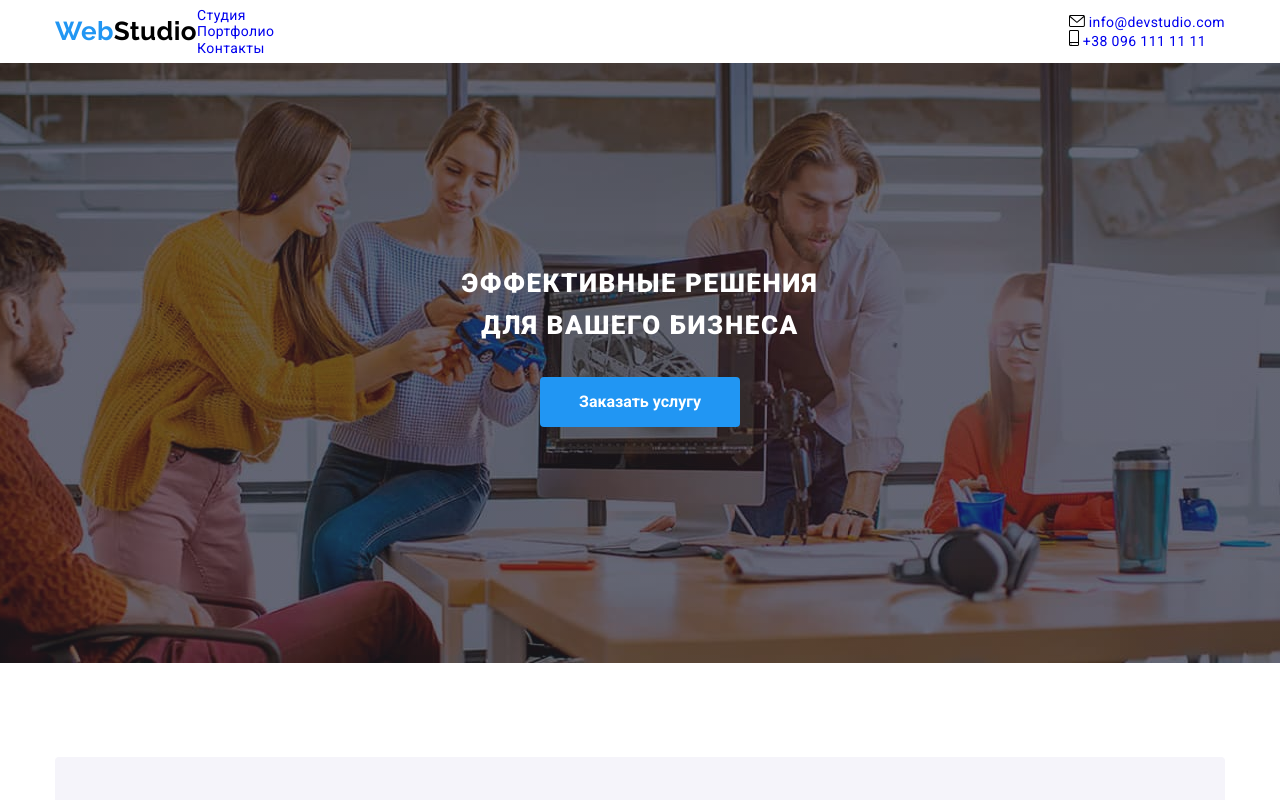
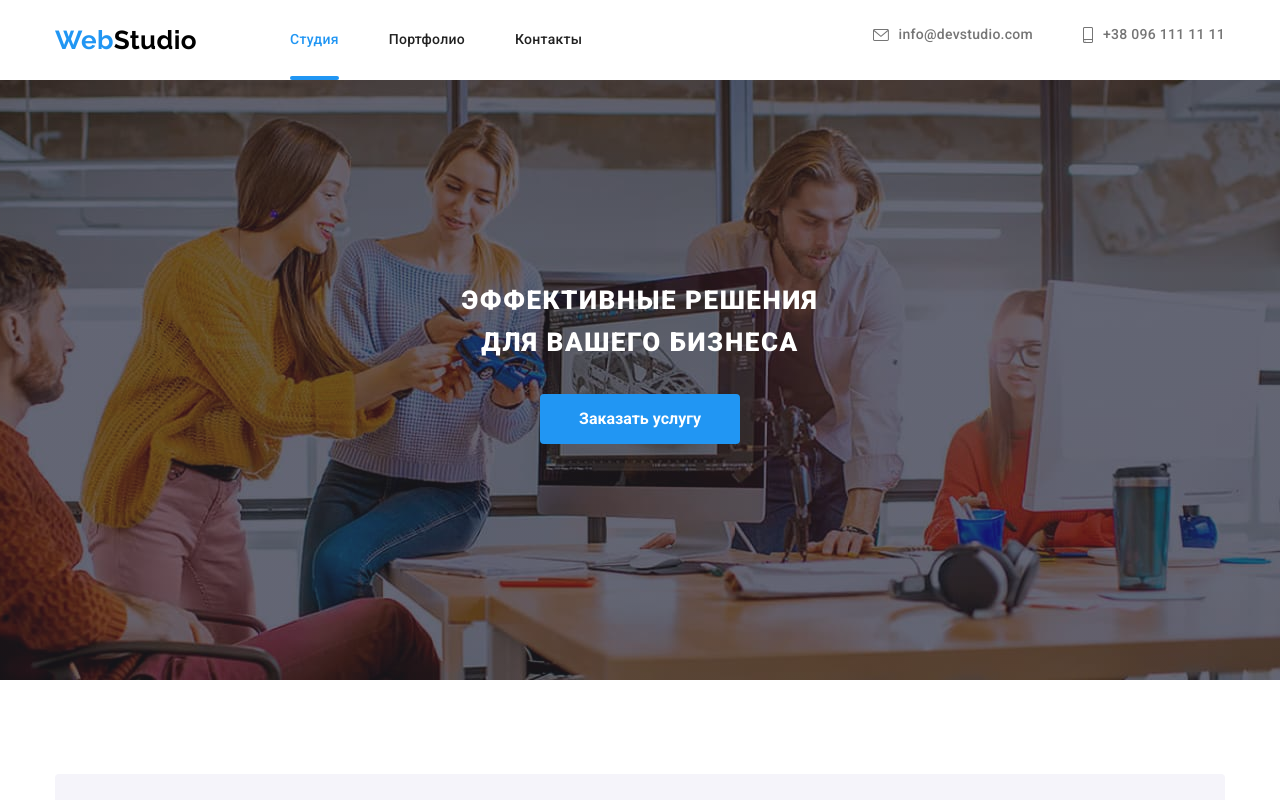
Before and after one commit to alinabihdan/goit-markup-hw-08, a plain HTML site: page index.html in a window 1280 px wide. Shown: the top 800 px of the page. Drawn offline with nearby package versions, Linux system fonts and the light colour scheme; a script that the page names is missing.

Commit message:
промежуточный пуш

```diff
--- a/sass/base/_container.scss
+++ b/sass/base/_container.scss
@@ -7,7 +7,12 @@
     .page-header & {
         display: flex;
         align-items: center;
-        justify-content: space-between;
+    }
+
+    @media screen and (max-width: 767px) {
+        .page-header & {
+            justify-content: space-between;
+        }
     }
 
     @media screen and (min-width: 480px) {
--- a/sass/components/_contacts.scss
+++ b/sass/components/_contacts.scss
@@ -3,3 +3,58 @@
         display: none;
     }
 }
+
+@include screen('tablet') {
+    .contacts__list {
+        margin-left: auto;
+    }
+
+    .contacts__item:not(:last-child) {
+        margin-bottom: 10px;
+    }
+
+    .contacts__icon {
+        display: block;
+        margin-right: 10px;
+        fill: currentColor;
+    }
+
+    .contacts__link {
+        display: flex;
+        align-items: center;
+
+        font-weight: 500;
+        letter-spacing: 0.02em;
+        line-height: 1.14;
+        color: var(--primary-text-color);
+        transition: color 250ms var(--standart-cubic);
+
+        &:hover,
+        &:focus {
+          color: var(--accent-color);
+        }
+    }
+}
+
+@include screen('desktop') {
+    .contacts__list {
+        display: flex;
+    }
+
+    .contacts__item {
+        margin-bottom: 0;
+    }
+
+    .contacts__item:not(:last-child) {
+        margin-right: 50px;
+    }
+
+    // .contacts__link {
+    //     padding-top: 32px;
+    //     padding-bottom: 32px;
+    // }
+}
+
+
+// padding-top: 32px;
+// padding-bottom: 32px;
--- a/sass/components/_logo.scss
+++ b/sass/components/_logo.scss
@@ -10,6 +10,14 @@
 
 .logo--top {
     padding: 16px 0;
+
+    @include screen('tablet') {
+        margin-right: 88px;
+    }
+
+    @include screen('desktop') {
+        margin-right: 93px;
+    }
 }
 
 .logo .web {
--- a/sass/components/_navigation.scss
+++ b/sass/components/_navigation.scss
@@ -10,56 +10,45 @@
         display: flex;
         align-items: center;
     }
+
+    .nav__list {
+        display: flex;
     }
 
+    .nav__link {
+        display: flex;
+        padding-top: 32px;
+        padding-bottom: 32px;
+        font-weight: 500;
+        letter-spacing: 0.02em;
+        line-height: 1.14;
+        color: var(--title-text-color);
+        transition: color 250ms var(--standart-cubic);
 
+        &:hover,
+        &:focus {
+            color: var(--accent-color);
+        }
+    }
 
-// NAVIGATION
+    .nav__item + .nav__item {
+    margin-left: 50px;
+    }
 
-// .nav {
-//     @include align();
-// }
+    .nav__link--current {
+    position: relative;
+    color: var(--accent-color);
 
-// .nav__list {
-//     @include align();
-//     margin-left: 93px;
-// }
-
-// .nav__link {
-//     @include align();
-
-//     padding-top: 32px;
-//     padding-bottom: 32px;
-
-//     font-weight: 500;
-//     letter-spacing: 0.02em;
-//     line-height: 1.14;
-//     color: var(--title-text-color);
-//     transition: color 250ms var(--standart-cubic);
-
-//     &:hover,
-//     &:focus {
-//         color: var(--accent-color);
-//     }
-// }
-
-// .nav__item + .nav__item {
-//     margin-left: 50px;
-// }
-
-// .nav__link--current {
-//     position: relative;
-//     color: var(--accent-color);
-
-//     &::after {
-//       content: '';
-//     position: absolute;
-//     left: 0;
-//     bottom: 0;
-//     display: block;
-//     width: 100%;
-//     height: 4px;
-//     border-radius: 2px;
-//     background-color: var(--accent-color);
-//     }
-// }
+        &::after {
+        content: '';
+        position: absolute;
+        left: 0;
+        bottom: 0;
+        display: block;
+        width: 100%;
+        height: 4px;
+        border-radius: 2px;
+        background-color: var(--accent-color);
+        }
+    }
+}
--- a/sass/layout/_clients.scss
+++ b/sass/layout/_clients.scss
@@ -2,40 +2,42 @@
     text-align: center;
 }
 
+.clients-list__icon {
+    fill: currentColor;
+}
+
+
 .clients-list {
+    display: flex;
 
     @media screen and (max-width: 1199px) {
-    display: flex;
-    flex-wrap: wrap;
-    justify-content: center;
-    margin: -15px;
-    }
-
-    &__icon {
-        fill: currentColor;
-    }
-}
-
-@media screen and (max-width: 1199px) {
-    .clients-list__item {
-        margin: 15px;
+        flex-wrap: wrap;
+        justify-content: center;
+        margin: -15px;
     }
 }
 
 .clients-list__item {
-    width: 170px;
+    margin: 15px;
+    width: calc((100% - 15px * 4) / 2);
     height: 90px;
+
+    @include screen('tablet') {
+        width: calc((100% - 15px * 6) / 3);
+    }
+
+    @include screen('desktop') {
+        width: calc((100% - 15px * 12) / 6);
+    }
 }
 
 .clients-list__link {
     @include flexcenter();
-
     height: 100%;
     width: 100%;
     cursor: pointer;
     border: 1px solid rgba(175, 177, 184, 1);
     border-radius: 4px;
-
     color: var(--icons-color);
     transition: color 250ms var(--standart-cubic), border-color 250ms var(--standart-cubic);
 
--- a/sass/layout/_header.scss
+++ b/sass/layout/_header.scss
@@ -17,11 +17,13 @@
 
     .mobile-menu {
         position: absolute;
+        top: 0;
+        left: 50%;
+        z-index: 10;
         width: 100%;
         max-width: 480px;
         height: 100vh;
-        top: 0;
-        left: 50%;
+
         transform: translateX(-50%) translateY(-110%);
         background-color: #fff;
         padding-top: 6vh;
@@ -31,10 +33,6 @@
         // padding: 48px 0px 10px 40px;
 
         transition: transform 250ms linear;
-
-        @media screen and (max-width: 374px) {
-            padding-left: 3vw;
-        }
     }
 
     .mobile-menu.is-open {
@@ -46,24 +44,9 @@
         top: 10px;
         right: 15px;
     }
-}
-
-@include screen('tablet') {
-    .burger {
-        display: none;
-    }
-
-    .mobile-menu {
-        display: none;
-    }
-}
 
     .mobile-menu-nav {
         margin-bottom: 38vh;
-
-    @media screen and (max-width: 374px) {
-        margin-bottom: 30vh;
-    }
     }
 
     .mobile-menu-nav__item:not(:last-child) {
@@ -145,15 +128,41 @@
         letter-spacing: 0.02em;
         color: var(--accent-color);
 
-    @media screen and (max-width:374px) {
+    }
+
+}
+
+
+@media screen and (max-width: 375px) {
+    .mobile-menu {
+    padding-left: 3vw;
+    }
+
+    .mobile-menu-nav {
+        margin-bottom: 30vh;
+    }
+
+    .mobile-menu-social__link {
         font-size: 16px;
     }
 }
 
 
+@include screen('tablet') {
+    .burger {
+        display: none;
+    }
+
+    .mobile-menu {
+        display: none;
+    }
+}
 
 
+@include screen('desktop') {
 
+
+}
 
 
 
```
Also changed, not shown: css/main.css, css/main.min.css, 2 other files. Lines whose indentation alone changed are shown as unchanged.
